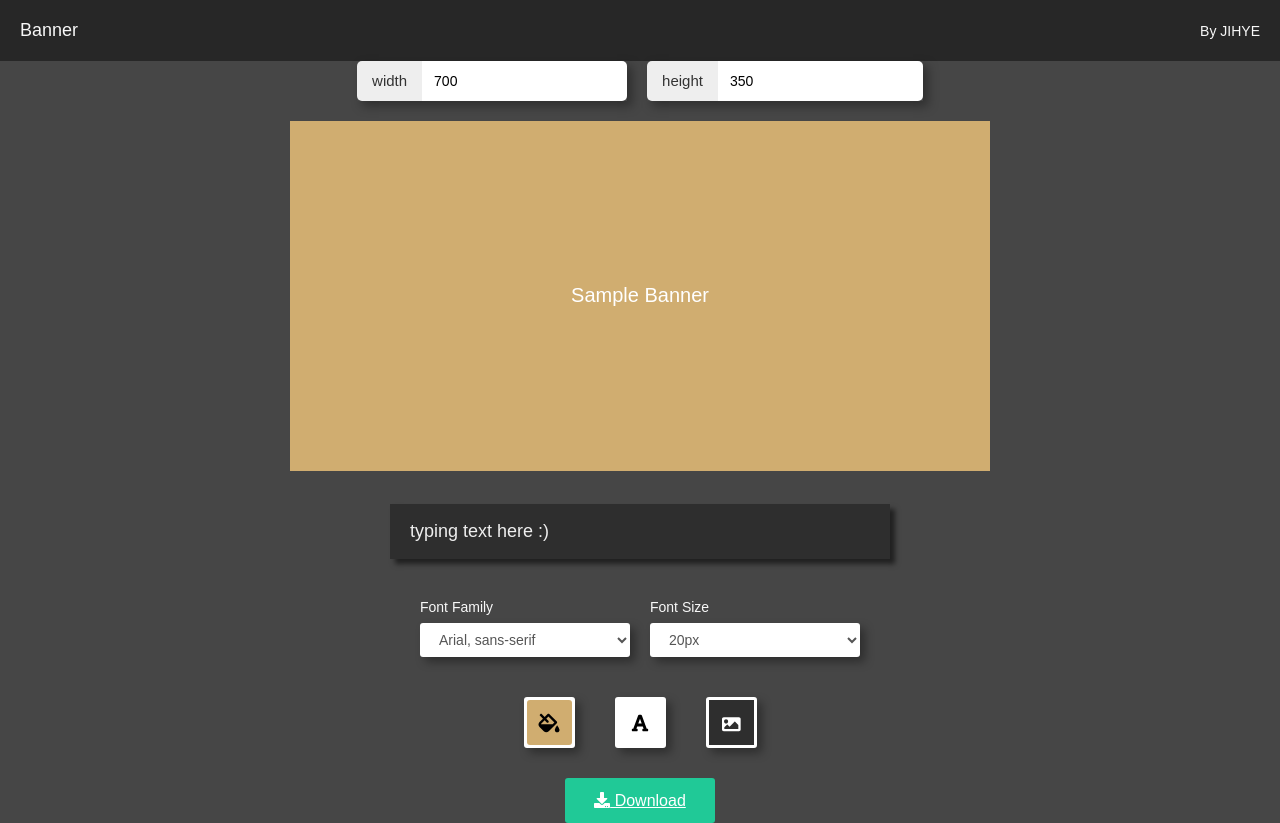
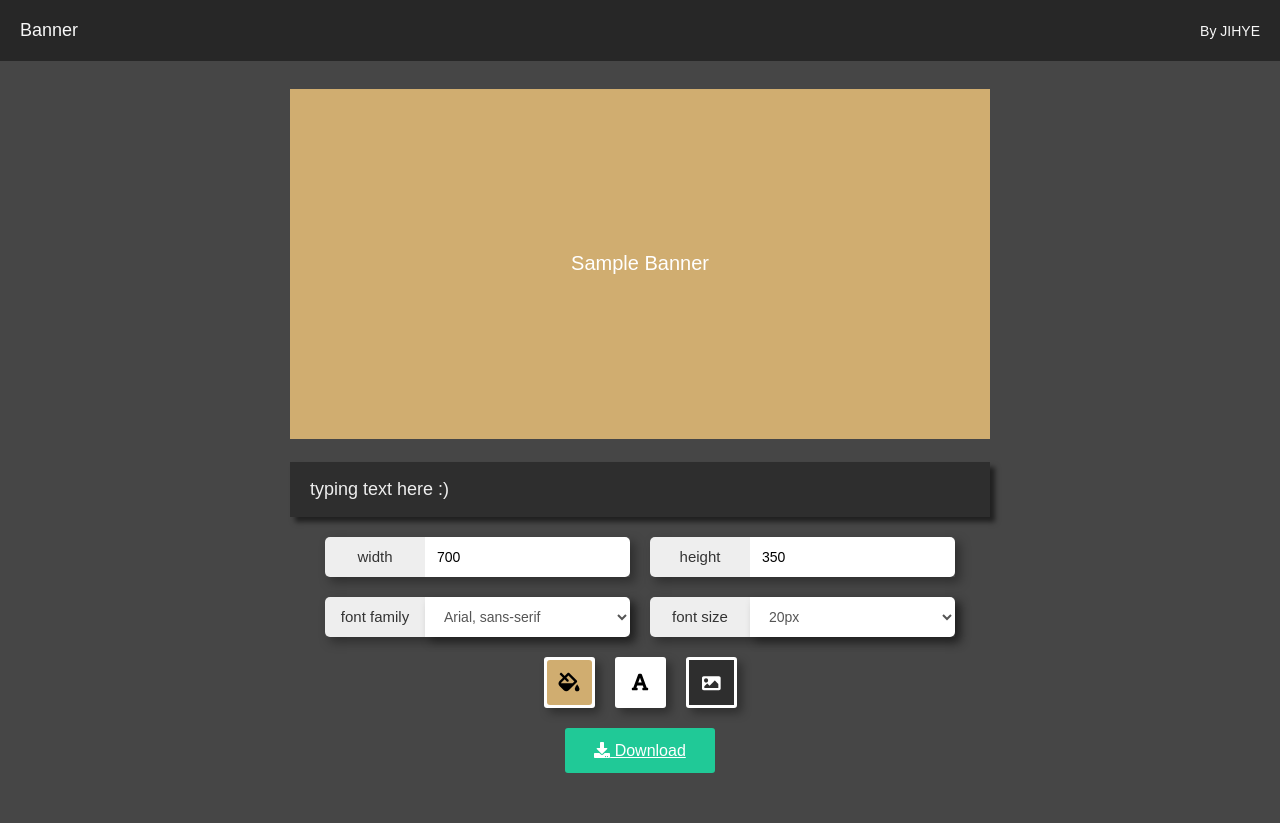
Before and after one commit to JIHYE-P/react-banner-create, a React (Create React App) app: page / in a window 1280 px wide. After the commit the page ends 800 px from the top, so only its background shows below. Built offline with nearby package versions, Linux system fonts and the light colour scheme.

Commit message:
UI 변경

```diff
--- a/src/App.js
+++ b/src/App.js
@@ -17,30 +17,22 @@ import { randomHexColor, getContrast } from './utils';
 
 const StyledBannerSizeField = styled.div`
   text-align: center;
+  margin: 20px 0;
 `
 const StyledBannerPreview = styled.div`
-  margin: 20px auto 30px;
+  margin-bottom: 20px;
 `
 const StyledBannerTextField = styled.div`
-  width: 500px;
-  margin: 0 auto;
 `
 const StyledFontEditor = styled.div`
-  margin: 40px 0;
-  text-align: center;
-  select {
-    width: 210px;
-  }
 `
 const StyledColorEditor = styled.div`
-  position: relative;
-  display: inline-block;
+  margin: 20px 0;
   > div {
-    margin: 0 20px;
+    margin: 0 10px;
   }
 `
 const StyledBannerDownLoad = styled.div`
-  margin-top: 30px;
 `
 
 const App = () => {
@@ -93,9 +85,6 @@ const App = () => {
   return <>
     <Header></Header>
     <section style={{textAlign: 'center'}}>
-      <StyledBannerSizeField>
-        <SizeField sizeValue={size} onChange={handleSizeChange} />
-      </StyledBannerSizeField>
       <StyledBannerPreview>
         <Preview
           size={size}
@@ -107,6 +96,7 @@ const App = () => {
           imageSrc={imageSrc}
         />
       </StyledBannerPreview>
+
       <StyledBannerTextField>
         <TextField
           placeholder={placeholder}
@@ -115,9 +105,15 @@ const App = () => {
           onBlur={({target}) => (target.value === '') && (target.placeholder = placeholder)}
         />
       </StyledBannerTextField>
+
+      <StyledBannerSizeField>
+        <SizeField sizeValue={size} onChange={handleSizeChange} />
+      </StyledBannerSizeField>
+
       <StyledFontEditor>
         <FontEditor onChange={handleFontTheme} />
       </StyledFontEditor>
+
       <StyledColorEditor>
         <ColorPicker
           onOpen={handleBgColorOpen}
@@ -136,8 +132,8 @@ const App = () => {
           colorPicker={<ChromePicker color={textColor.color} onChange={handleTextColor} disableAlpha={true} />}
         />
         <ImageUpload updateImage={handleUpdateImage} />
+      </StyledColorEditor>
 
-      </StyledColorEditor>
       <StyledBannerDownLoad>
         <DownloadButton href={href} />
       </StyledBannerDownLoad>
--- a/src/components/FontEditor.js
+++ b/src/components/FontEditor.js
@@ -4,20 +4,32 @@ import Select from './Select';
 import { fontFamilyList, fontSizeList } from '../utils';
 
 const StyledSelector = styled.div`
-  span {
-    display: block;
-    margin-bottom: 8px;
-    text-align: left;
-    color: #f8f8f8;
-  }
   display: inline-block;
   margin: 0 10px;
+  box-shadow: 5px 5px 10px rgba(0, 0, 0, 0.35);
+  span {
+    width: 100px;
+    display: inline-block;
+    padding: 11px 15px;
+    height: 40px;
+    font-size: 15px;
+    color: #333;
+    vertical-align: middle;
+    background-color: #eee;
+    border-radius: 5px 0 0 5px;
+  }
+  select {
+    width: 205px;
+    vertical-align: middle;
+    height: 40px;
+    border-radius: 0 5px 5px 0;
+  }
 `
 
 const FontEditor = ({onChange}) => {
   return <>
     <StyledSelector>
-      <span>Font Family</span>
+      <span>font family</span>
       <Select name="family" onChange={onChange}>
         {
           fontFamilyList.map((family, index) => {
@@ -28,7 +40,7 @@ const FontEditor = ({onChange}) => {
       </Select>
     </StyledSelector>
     <StyledSelector>
-      <span>Font Size</span>
+      <span>font size</span>
       <Select name="size" onChange={onChange}>
         {
           fontSizeList.map((size, index) => {
--- a/src/components/SizeField.js
+++ b/src/components/SizeField.js
@@ -7,6 +7,7 @@ const StyledFormControl = styled.div`
   margin: 0 10px;
   box-shadow: 5px 5px 10px rgba(0, 0, 0, 0.35);
   span {
+    width: 100px;
     display: inline-block;
     padding: 11px 15px;
     height: 40px;
@@ -17,6 +18,7 @@ const StyledFormControl = styled.div`
     border-radius: 5px 0 0 5px;
   }
   input {
+    width: 205px;
     vertical-align: middle;
     border-radius: 0 5px 5px 0;
   }
```
